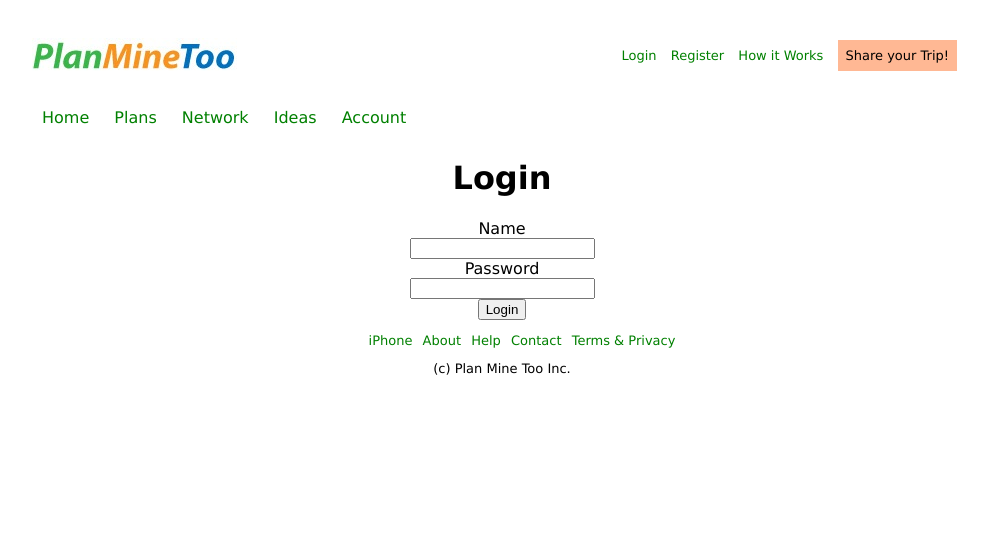
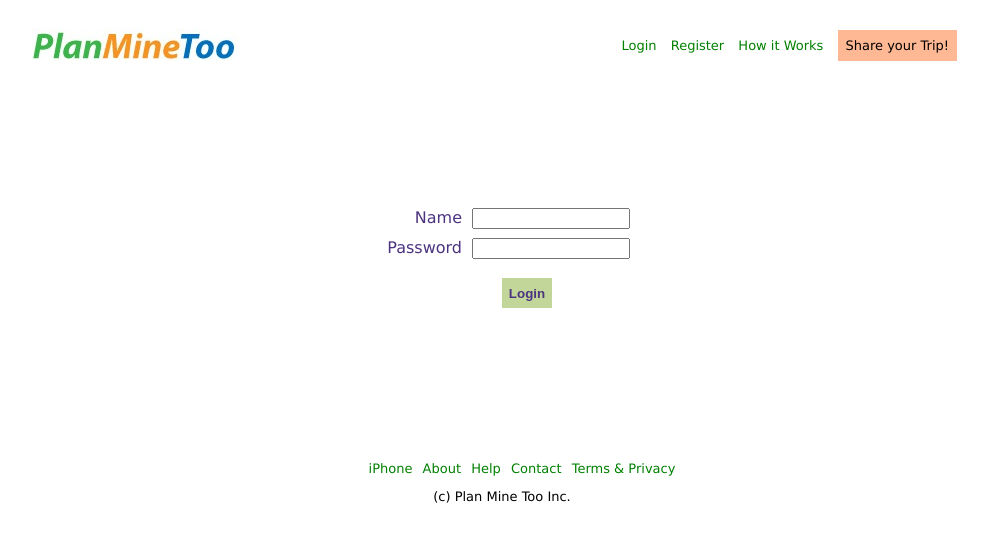
Before and after one commit to mdhagat/planner, a Rails app: page /session/new in a window 1280 px wide. Shown: the top 542 px of the page, without its empty margins (138-1126 px from the left). Run offline with Rails 7, Linux system fonts and the light colour scheme; style sheets or scripts are compiled from the project's sources; some libraries are stand-ins or nearby versions.

Commit message:
Add login logout and session handling

```diff
--- a/app/assets/stylesheets/application.css
+++ b/app/assets/stylesheets/application.css
@@ -38,7 +38,7 @@ div.bigbox_header
 	position:relative;
     margin-left: auto;
     margin-right: auto;
-    height:130px;
+    height:140px;
 	width:1000px;
 	border-style:solid;
 	border-width:0px;
@@ -67,9 +67,9 @@ div.bigbox_footer
 div.logo
 {
 	position:absolute;
-	top:20px;
+	top:10px;
 	left:20px;
-	height:70px;
+	height:60px;
 	width:440px;
 	display:block;
 	border-style:solid;
@@ -86,9 +86,9 @@ img.logo_img
 div.access
 {
 	position:absolute;
-	top:20px;
+	top:10px;
 	right:20px;
-	height:70px;
+	height:60px;
 	width:515px;
 	border-style:solid;
 	border-width:0px;
@@ -123,10 +123,28 @@ div.access
 	border-color:#FFB894;
 }
 
+div.notification
+{
+	position:absolute;
+	top:80px;
+	left:20px;
+	height:20px;
+	width:960px;
+	border-style:solid;
+	border-width:0px;
+}
+
+.flash_alert
+{
+	font-size:small;
+	font-weight:bold;
+	color:slateblue;
+}
+
 div.navigation
 {
 	position:absolute;
-	top:90px;
+	top:100px;
 	left:20px;
 	height:30px;
 	width:960px;
@@ -147,17 +165,6 @@ div.navigation
 	margin:10px;
 }
 
-div.body
-{
-	position:absolute;
-	top:160px;
-	left:10px;
-	height:650px;
-	width:980px;
-	border-style:solid;
-	border-width:0px;
-}
-
 div.footer
 {
 	font-size:small;
--- a/app/assets/stylesheets/days.css.scss
+++ b/app/assets/stylesheets/days.css.scss
@@ -1,3 +1,106 @@
 // Place all the styles related to the days controller here.
 // They will automatically be included in application.css.
 // You can use Sass (SCSS) here: http://sass-lang.com/
+
+.popup
+{
+  position:relative;
+  width:500px;
+  height:70px;
+  list-style:none;
+  cursor:pointer;
+}
+
+.popup li div
+{
+  position:absolute;
+  z-index:10;
+  visibility:hidden;
+  width:853px;
+  height:480px;
+  left:-200px;
+}
+
+.popup li:hover div
+{
+  visibility:visible;
+}
+
+.black_overlay
+{
+        display: none;
+        position: absolute;
+        top: 0%;
+        left: 0%;
+        width: 100%;
+        height: 100%;
+        background-color: black;
+        z-index:1001;
+        -moz-opacity: 0.8;
+        opacity:.80;
+        filter: alpha(opacity=80);
+}
+
+.white_content {
+        display: none;
+        position: absolute;
+        top: 25%;
+        left: 25%;
+        width: 50%;
+        height: 50%;
+        padding: 16px;
+        border: 16px solid orange;
+        background-color: white;
+        z-index:1002;
+        overflow: auto;
+}
+
+
+.white-popup {
+  position: relative;
+  background: #FFF;
+  padding: 25px;
+  width:auto;
+  max-width: 400px;
+  margin: 0 auto;
+}
+
+.mfp-zoom-in {
+
+  /* start state */
+  .mfp-with-anim {
+    opacity: 0;
+    transition: all 0.2s ease-in-out;
+    transform: scale(0.8);
+  }
+
+  &.mfp-bg {
+    opacity: 0;
+    transition: all 0.3s ease-out;
+  }
+
+  /* animate in */
+  &.mfp-ready {
+    .mfp-with-anim {
+      opacity: 1;
+      transform: scale(1);
+    }
+    &.mfp-bg {
+      opacity: 0.8;
+    }
+  }
+
+  /* animate out */
+  &.mfp-removing {
+
+    .mfp-with-anim {
+      transform: scale(0.8);
+      opacity: 0;
+    }
+    &.mfp-bg {
+      opacity: 0;
+    }
+
+  }
+
+}
--- a/app/assets/stylesheets/sessions.css.scss
+++ b/app/assets/stylesheets/sessions.css.scss
@@ -1,3 +1,90 @@
 // Place all the styles related to the sessions controller here.
 // They will automatically be included in application.css.
 // You can use Sass (SCSS) here: http://sass-lang.com/
+
+
+div.login_section
+{
+  position:relative;
+  margin-left: auto;
+  margin-right: auto;
+  height:300px;
+  width:1000px;
+  border-style:solid;
+  border-width:0px;
+}
+
+.name_section
+{
+  position:relative;
+  top:60px;
+  left:350px;
+  height:30px;
+  width:300px;
+  border-style:solid;
+  border-width:0px;
+}
+
+.name_tag
+{
+  position:absolute;
+  left:10px;
+  height:30px;
+  width:100px;
+  text-align: right;
+  font-size:medium;
+  color:#4C3380;
+  border-style:solid;
+  border-width:0px;
+}
+
+.name_field
+{
+  position:absolute;
+  left:120px;
+  width:150px;
+}
+
+.password_section
+{
+  position:absolute;
+  top:90px;
+  left:350px;
+  height:30px;
+  width:300px;
+  border-style:solid;
+  border-width:0px;
+}
+
+.password_tag
+{
+  position:absolute;
+  left:10px;
+  height:30px;
+  width:100px;
+  text-align: right;
+  font-size:medium;
+  color:#4C3380;
+  border-style:solid;
+  border-width:0px;
+}
+
+.password_field
+{
+  position:absolute;
+  left:120px;
+  width:150px;
+}
+
+.login_button
+{
+  position:absolute;
+  top:130px;
+  left:500px;
+  height:30px;
+  width:50px;
+  color:#4C3380;
+  font-weight:bold;
+  background-color:#C2D699;
+  border-width : 0px;
+}
--- a/app/controllers/sessions_controller.rb
+++ b/app/controllers/sessions_controller.rb
@@ -1,10 +1,13 @@
 class SessionsController < ApplicationController
 
   def create
-    if user = User.authenticate(params[:name], params[:password])
+    user = User.authenticate(params[:name], params[:password])
+    if user
+      logger.info '*** create - found non-nil user ***'
       session[:user_id] = user.id
       redirect_to root_path, :notice => "Logged in successfully"
     else
+      logger.info '*** create - found nil user ***'
       flash.now[:alert] = "Invalid login/password combination"
       render :action => 'new'
     end
--- a/app/controllers/users_controller.rb
+++ b/app/controllers/users_controller.rb
@@ -69,6 +69,6 @@ class UsersController < ApplicationController
 
     # Never trust parameters from the scary internet, only allow the white list through.
     def user_params
-      params.require(:user).permit(:name, :hashed_password, :salt)
+      params.require(:user).permit(:name, :hashed_password, :salt, :password, :password_confirmation)
     end
 end
--- a/app/models/user.rb
+++ b/app/models/user.rb
@@ -46,7 +46,7 @@ class User < ActiveRecord::Base
 
   def self.encrypted_password(password, salt)
     logger.info '***********in encrypted_password***********'
-    string_to_hash = password + "wibble" + salt # 'wibble' makes it harder to guess
+    string_to_hash = password + 'wibble' + salt # 'wibble' makes it harder to guess
     Digest::SHA1.hexdigest(string_to_hash)
   end
 
@@ -54,7 +54,4 @@ class User < ActiveRecord::Base
     self.salt = self.object_id.to_s + rand.to_s
   end
 
-
-
-
 end
--- a/app/views/layouts/_header.html.erb
+++ b/app/views/layouts/_header.html.erb
@@ -13,7 +13,7 @@
 				<li> <%= link_to 'Sign Out', logout_path %></li>
 			<% else %>
 				<% if (controller != 'sessions') && (request.path != login_path) %>
-					<li><%= link_to 'Login', login_path %></li>
+					<li><%= link_to 'Login', new_session_path %></li>
 					<li><%= link_to 'Register', new_user_path %> </li>
 				<% end %>
 			<% end %>
@@ -22,13 +22,21 @@
 		</ul>
 	</div>
 
+	<div class="notification">
+	    <% flash.each do |key, value| %>
+    	    <div class="flash_alert"><%= value %></div>
+	    <% end %>
+	</div>
+
 	<div class="navigation">
 		<ul id="navigation_menu">
+			<% if session[:user_id] %>
 			<li><a class="navigation_item" href="#">Home</a></li>
 			<li><a class="navigation_item" href="#">Plans</a></li>
 			<li><a class="navigation_item" href="#">Network</a></li>
 			<li><a class="navigation_item" href="#">Ideas</a></li>
 			<li><a class="navigation_item" href="#">Account</a></li>
+			<% end %>
 		</ul>
 	</div>
 
--- a/app/views/layouts/application.html.erb
+++ b/app/views/layouts/application.html.erb
@@ -12,9 +12,7 @@
 	<%= render 'layouts/header' %>
 
 	<div class="bigbox_body">
-
 		<%= yield %>
-
 	</div>
 
 	<%= render 'layouts/footer' %>
--- a/app/views/plans/show.html.erb
+++ b/app/views/plans/show.html.erb
@@ -15,6 +15,7 @@
 			</div>
 			<%= link_to 'Day by Day', daybyday_url(:id => segment.id), :class => "segment_show", :remote => :true %>
 		</div>
+
         <br/>
 
     <% end %>
--- a/app/views/sessions/new.html.erb
+++ b/app/views/sessions/new.html.erb
@@ -1,15 +1,17 @@
-<h1> Login </h1>
+<div class="login_section">
 
 <%= form_tag session_path do %>
-	<div class="field">
-		<%= label_tag :name %> <br />
-		<%= text_field_tag :name %>
+	<div class="name_section">
+		<%= label_tag :name, "Name", :class => 'name_tag' %>
+		<%= text_field_tag :name, "", :class => 'name_field' %>
 	</div>
-	<div class="field">
-		<%= label_tag :password %> <br />
-		<%= password_field_tag :password %>
+	<div class="password_section">
+		<%= label_tag :password, "Password", :class => 'password_tag' %>
+		<%= password_field_tag :password, "", :class => 'password_field' %>
 	</div>
 	<div class="actions">
-		<%= submit_tag 'Login' %>
+		<%= submit_tag 'Login', :class => 'login_button' %>
 	</div>
 <% end %>
+
+</div>
```
Also changed, not shown: app/views/users/_form.html.erb (+4 -4 lines), 1 other file.
